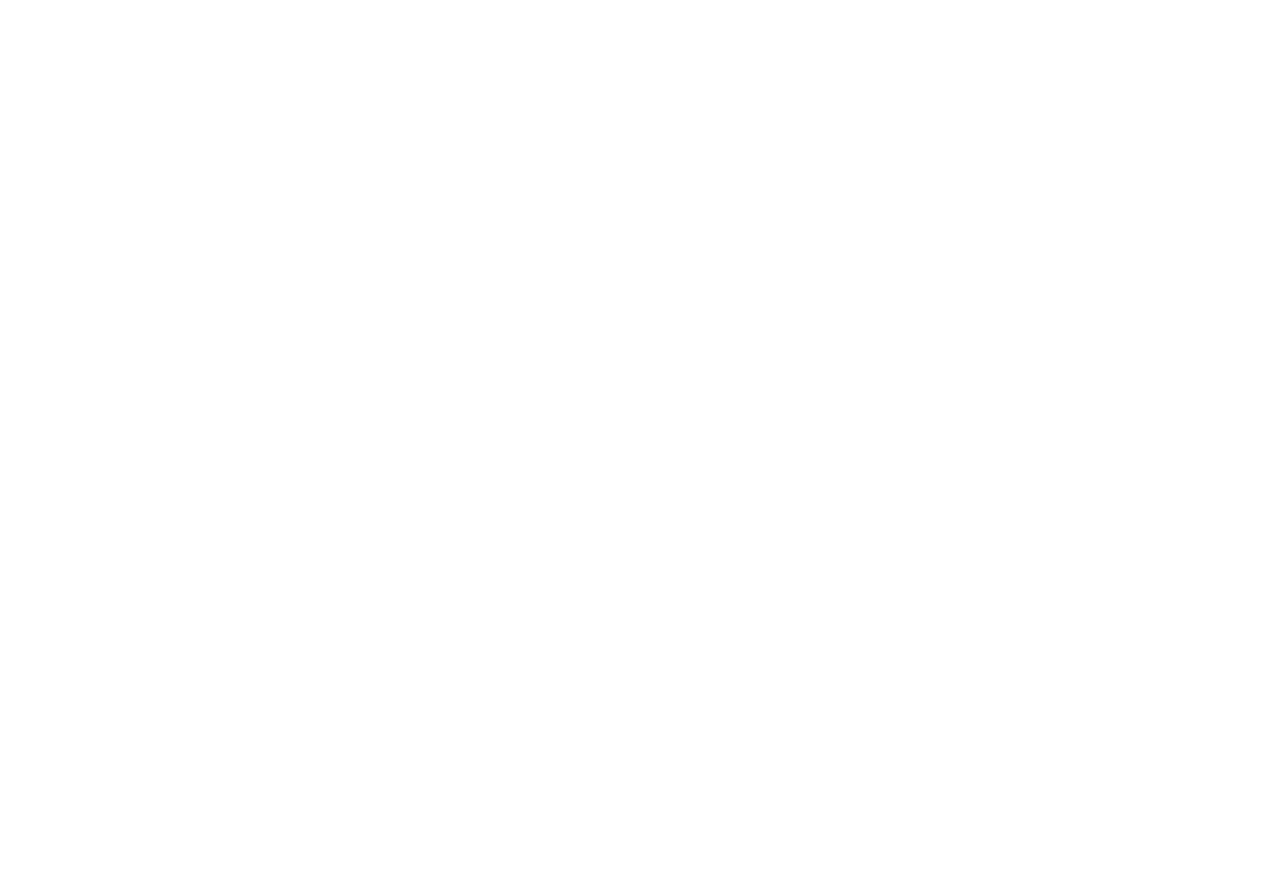
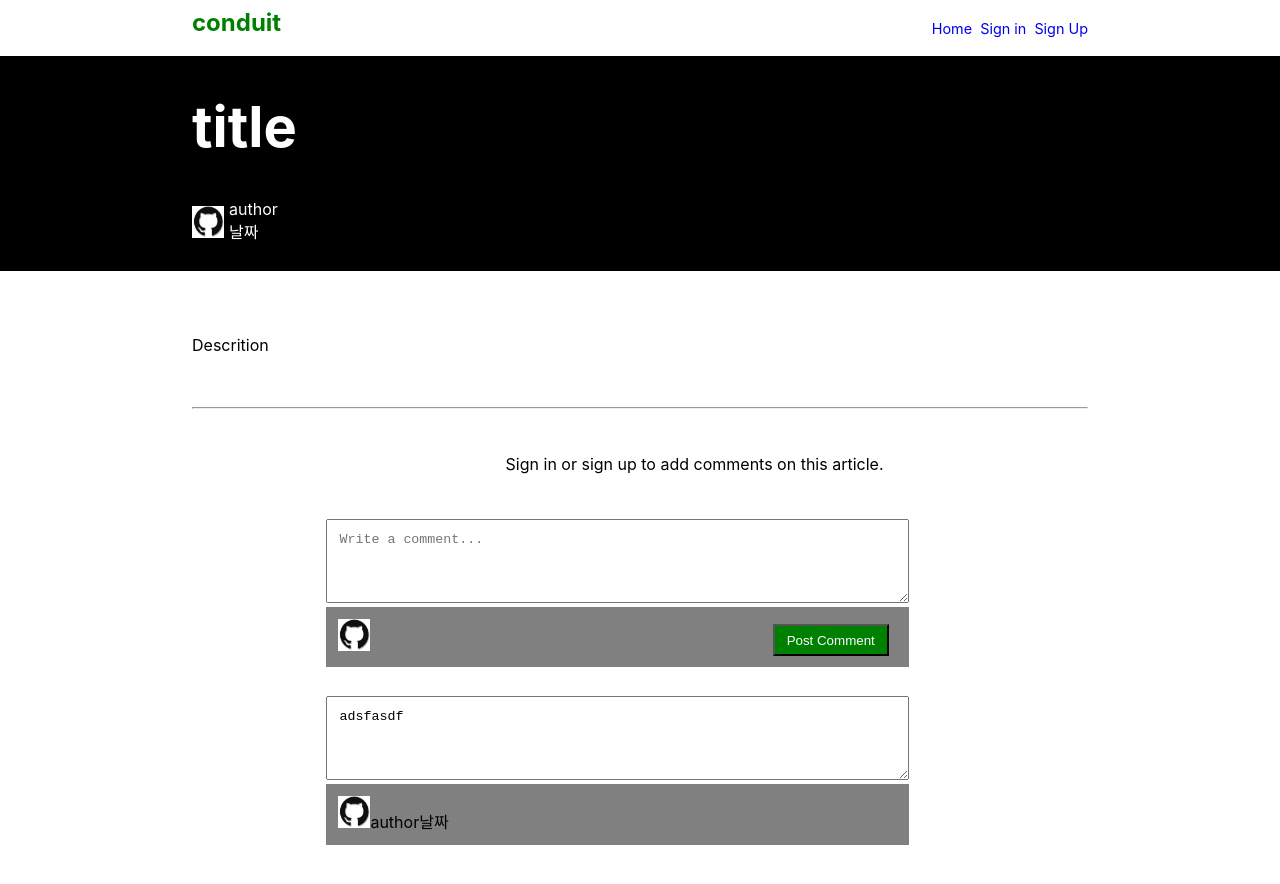
Before and after one commit to goodgood619/realworld, a React (Create React App) app: page /comment in a window 1280 px wide. Shown: the top 884 px of the page. Before the commit the page ends 800 px from the top, so only its background shows below. Built offline with nearby package versions, Linux system fonts and the light colour scheme.

Commit message:
[수정] article 세부 페이지 comment layout 구현

```diff
--- a/src/App.tsx
+++ b/src/App.tsx
@@ -9,6 +9,7 @@
 import Profile from './profile';
 import UserHome from './userHome';
 import UserProfile from './userProfile';
+import Comment from './comment';
 
 function App() {
   return (
@@ -21,6 +22,7 @@
       <Route path = "/userHome" component = {UserHome} exact = {true}/>
       <Route path = "/profile/:userName"  component = {Profile} exact = {true}/>
       <Route path = "/userprofile" component = {UserProfile} exact = {true}/>
+      <Route path = "/comment" component = {Comment} exact={true}/>
     </>
   );
 }
--- /dev/null
+++ b/src/comment.tsx
@@ -0,0 +1,18 @@
+import Banner from "./banner";
+import CommentBanner from "./commentBanner";
+import CommentDescription from "./commentDescription";
+import Header from "./header";
+
+function Comment(props : {state: any}) {
+    const title = props.state;
+    console.log(title);
+    return (
+        <>
+        <Header/>
+        <CommentBanner/>
+        <CommentDescription/>
+        </>
+    );
+}
+
+export default Comment;
--- /dev/null
+++ b/src/commentBanner.tsx
@@ -0,0 +1,20 @@
+import './css/commentBanner.css';
+
+function CommentBanner() {
+
+    return (
+        <div className="comment_root">
+            <div className="comment">
+                <h1 className="comment_title">title</h1>
+                <img src="./image/github.PNG" width="32px" height="32px" alt="" />
+                <div className="comment_author">
+                    <span>author</span>
+                    <br />
+                    <span>날짜</span>
+                </div>
+            </div>
+        </div>
+    );
+}
+
+export default CommentBanner;
--- /dev/null
+++ b/src/commentDescription.tsx
@@ -0,0 +1,35 @@
+import './css/commentDescription.css';
+
+function CommentDescription(){
+    return (
+        <div className = "comment">
+            <div className = "comment_description">
+            Descrition
+            </div>
+            <hr/>
+            <div className = "comment_sign">
+                Sign in or sign up to add comments on this article.
+            </div>
+            <div className = "comment_list">
+                <textarea className = "comment_textarea" placeholder = "Write a comment...">
+
+                </textarea>
+                <div className = "comment_footer_user">
+                    <img src = "./image/github.PNG" width = "32px" height = "32px" alt = ""/>
+                    <button className = "comment_post">Post Comment</button>
+                </div>
+
+                <textarea className = "comment_textarea" readOnly>
+                    adsfasdf
+                </textarea>
+                <div className = "comment_footer">
+                    <img src = "./image/github.PNG" width = "32px" height = "32px" alt = ""/>
+                    <span>author</span>
+                    <span>날짜</span>
+                </div>
+            </div>
+        </div>
+    );
+}
+
+export default CommentDescription;
--- a/src/content_item.tsx
+++ b/src/content_item.tsx
@@ -10,7 +10,7 @@
             data.push(
                 <>
                     <div className="contents_head">
-                        <img src={arr[i].author.image} width="32px" height="32px" />
+                        <img src={arr[i].author.image} alt="" width="32px" height="32px" />
                         <div className="contents_head_info">
                             <Link to ={`/profile/${arr[i].author.username}`}>
                                 {arr[i].author.username}
@@ -21,12 +21,20 @@
                         </div>
                         <div className="contents_like_button">
                             <button className="like_button" onClick={() => props.likeSubmit(arr[i].slug)}>
-                                <img className="like_button_image" src="./image/heart.png" />
+                                <img className="like_button_image" src="./image/heart.png" alt=""/>
                                 {arr[i].favoritesCount}
                             </button>
                         </div>
                     </div>
                     <div className="contents_body">
+                        <Link to ={{
+                            pathname : "/comment",
+                            state : [{
+                            title : arr[i].title,
+                            description : arr[i].description,
+                            author : arr[i].author.username,
+                            createdAt : arr[i].createdAt}]
+                        }} color = "black">
                         <a>
                             <h3>{arr[i].title}</h3>
                             <p>{arr[i].description}</p>
@@ -36,6 +44,7 @@
                                 <li>taglist2</li>
                             </ul>
                         </a>
+                        </Link>
                     </div>
                     <hr />
                 </>
--- /dev/null
+++ b/src/css/commentBanner.css
@@ -0,0 +1,17 @@
+div.comment_root {
+    display: inline-block;
+    background-color: black;
+    width : 100%;
+    padding-bottom: 1.75rem;
+    color : white;
+    margin-bottom: 5%;
+}
+
+h1.comment_title {
+    font-size: 3.5rem;
+}
+
+div.comment_author {
+    display: inline-block;
+    margin : 0 0 0 5px;
+}
--- /dev/null
+++ b/src/css/commentDescription.css
@@ -0,0 +1,52 @@
+div.comment {
+    margin-left : 15%;
+    margin-right : 15%;
+}
+
+div.comment_description {
+    padding-bottom : 5%;
+}
+
+div.comment_sign {
+    margin-top : 5%;
+    margin-left : 35%;
+}
+
+div.comment_list {
+    margin-top : 5%;
+    margin-left : 15%;
+    margin-right: 10%;
+    margin-bottom: 5%;
+    width : 65%;
+}
+
+textarea.comment_textarea {
+    width  : 100%;
+    padding : .75rem 1.25rem 2.5rem .75rem;
+    box-sizing: border-box;
+}
+
+div.comment_footer_user {
+    display: block;
+    background: gray;
+    width : 100%;
+    padding : .75rem 0 .75rem .75rem;
+    box-sizing: border-box;
+    margin-bottom: 5%;
+}
+
+div.comment_footer {
+    display : block;
+    width : 100%;
+    background: gray;
+    padding : .75rem 0 .75rem .75rem;
+    box-sizing: border-box;
+}
+
+button.comment_post {
+    float : right;
+    background : green;
+    color : white;
+    margin : .40em 1.25rem;
+    padding : .40rem .75rem;
+}
--- a/src/footer.tsx
+++ b/src/footer.tsx
@@ -4,7 +4,7 @@
     return (
         <footer id="footer">
             <a href="https://react-redux.realworld.io/#/?_k=86pyxk" className="footer_a_tag">
-                <img src="./image/github.PNG" width="30px" height="20px" />
+                <img src="./image/github.PNG" width="30px" height="20px" alt=""/>
             Fork on GitHub</a>
         </footer>
     );
```
